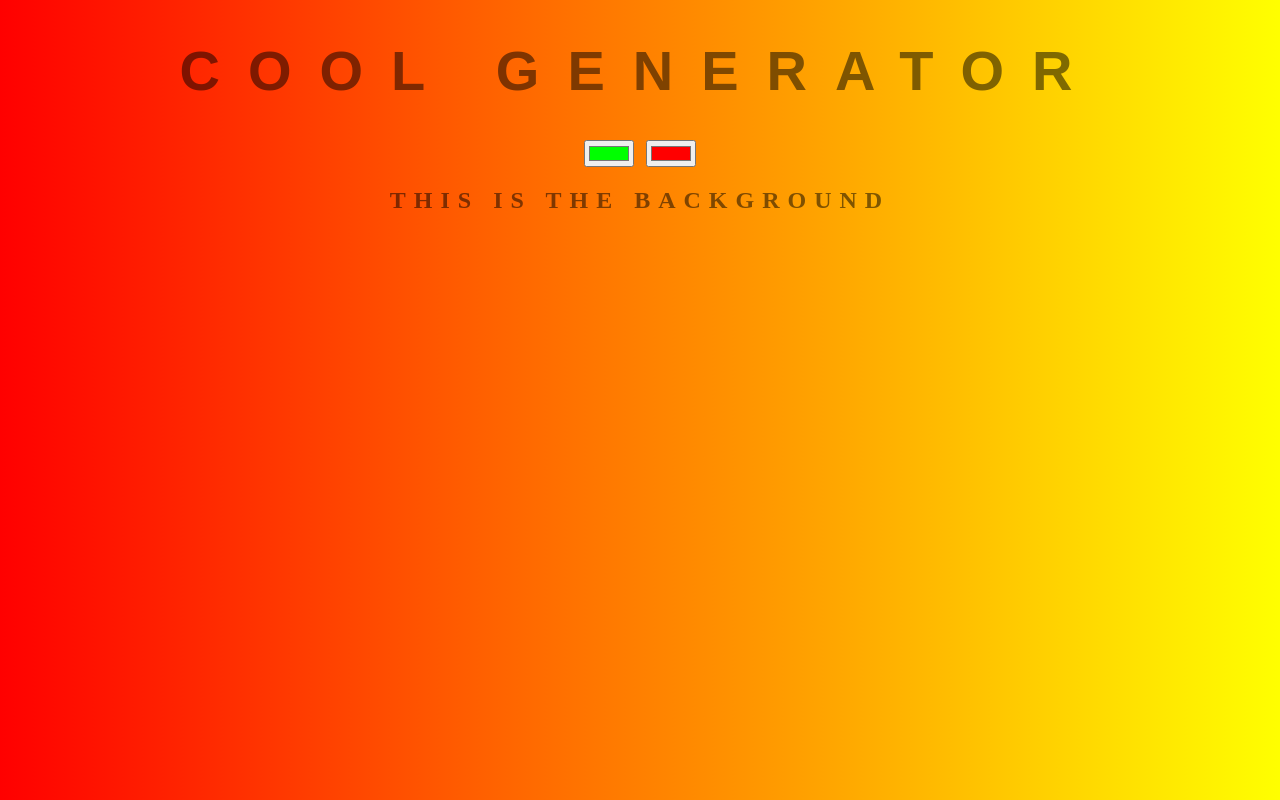
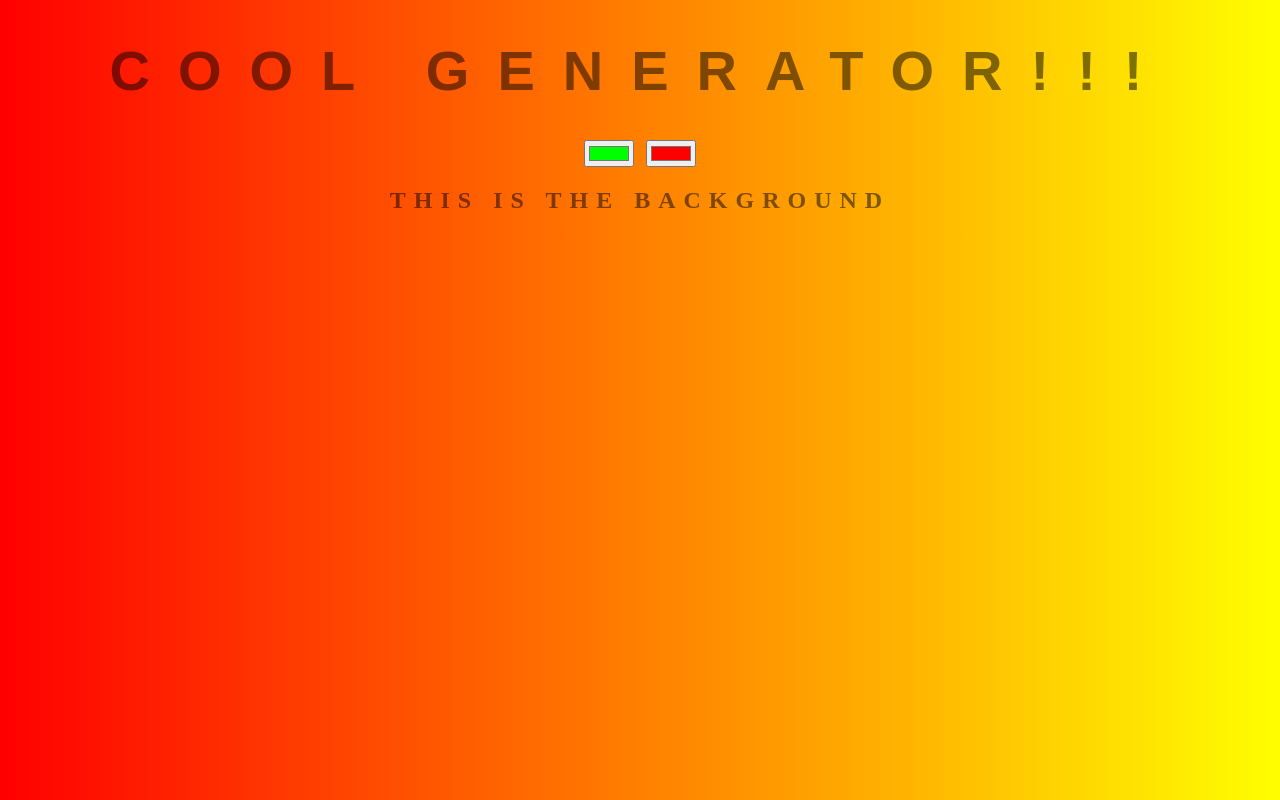
Before and after one commit to 1aleksa/backgroundgenerator, a plain HTML site: page index.html in a window 1280 px wide. Drawn offline with Linux system fonts and the light colour scheme.

Commit message:
Add exclamation

```diff
--- a/index.html
+++ b/index.html
@@ -5,7 +5,7 @@
 	<link rel="stylesheet" type="text/css" href="style.css">
 </head>
 <body id="gradient">
-	<h1>Cool generator</h1>
+	<h1>Cool generator!!!</h1>
 	<input class="color1" type="color" name="color1" value="#00ff00">
 	<input class="color2" type="color" name="color2" value="#ff0000">
 	<h2>This is the background</h2>
```
